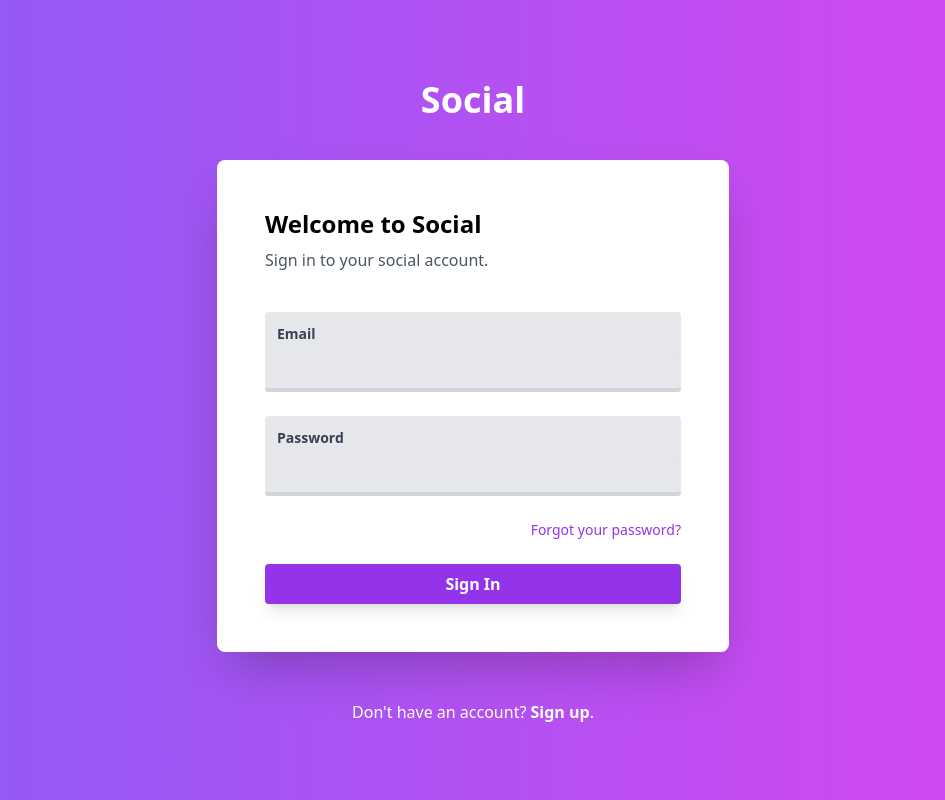
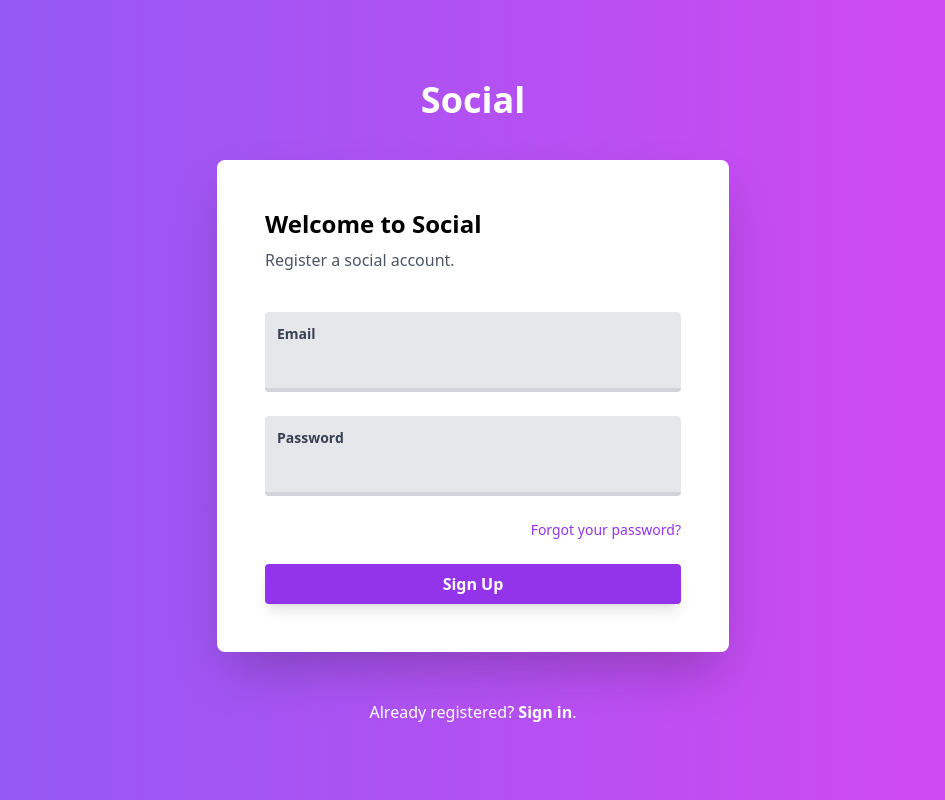
Before and after one commit to axshaykp/react-graphql-supabase-assignment-raftlabs, a React (Vite) app: page / in a window 1280 px wide. Shown: the whole page, without its empty margins (167-1112 px from the left). Built offline with nearby package versions, Linux system fonts and the light colour scheme.

Commit message:
Register ui

```diff
--- a/src/App.tsx
+++ b/src/App.tsx
@@ -1,9 +1,9 @@
-import Login from "./features/Auth/Login";
+import Register from "./features/Auth/Register";
 
 function App() {
   return (
     <>
-      <Login />
+      <Register />
     </>
   );
 }
--- /dev/null
+++ b/src/features/Auth/Register.tsx
@@ -0,0 +1,73 @@
+export default function Register() {
+  return (
+    <section className="body-bg min-h-screen pt-12 md:pt-20 pb-6 px-2 md:px-0 bg-gradient-to-r from-violet-500 to-fuchsia-500">
+      <header className="max-w-lg mx-auto">
+        <a href="#">
+          <h1 className="text-4xl font-bold text-white text-center">Social</h1>
+        </a>
+      </header>
+
+      <main className="bg-white max-w-lg mx-auto p-8 md:p-12 my-10 rounded-lg shadow-2xl">
+        <section>
+          <h3 className="font-bold text-2xl">Welcome to Social</h3>
+          <p className="text-gray-600 pt-2">Register a social account.</p>
+        </section>
+
+        <section className="mt-10">
+          <form className="flex flex-col" method="POST" action="#">
+            <div className="mb-6 pt-3 rounded bg-gray-200">
+              <label
+                className="block text-gray-700 text-sm font-bold mb-2 ml-3"
+                htmlFor="email"
+              >
+                Email
+              </label>
+              <input
+                type="text"
+                id="email"
+                className="bg-gray-200 rounded w-full text-gray-700 focus:outline-none border-b-4 border-gray-300 focus:border-purple-600 transition duration-500 px-3 pb-3"
+              />
+            </div>
+            <div className="mb-6 pt-3 rounded bg-gray-200">
+              <label
+                className="block text-gray-700 text-sm font-bold mb-2 ml-3"
+                htmlFor="password"
+              >
+                Password
+              </label>
+              <input
+                type="password"
+                id="password"
+                className="bg-gray-200 rounded w-full text-gray-700 focus:outline-none border-b-4 border-gray-300 focus:border-purple-600 transition duration-500 px-3 pb-3"
+              />
+            </div>
+            <div className="flex justify-end">
+              <a
+                href="#"
+                className="text-sm text-purple-600 hover:text-purple-700 hover:underline mb-6"
+              >
+                Forgot your password?
+              </a>
+            </div>
+            <button
+              className="bg-purple-600 hover:bg-purple-700 text-white font-bold py-2 rounded shadow-lg hover:shadow-xl transition duration-200"
+              type="submit"
+            >
+              Sign Up
+            </button>
+          </form>
+        </section>
+      </main>
+
+      <div className="max-w-lg mx-auto text-center mt-12 mb-6">
+        <p className="text-white">
+          Already registered?{" "}
+          <a href="#" className="font-bold hover:underline">
+            Sign in
+          </a>
+          .
+        </p>
+      </div>
+    </section>
+  );
+}
```
